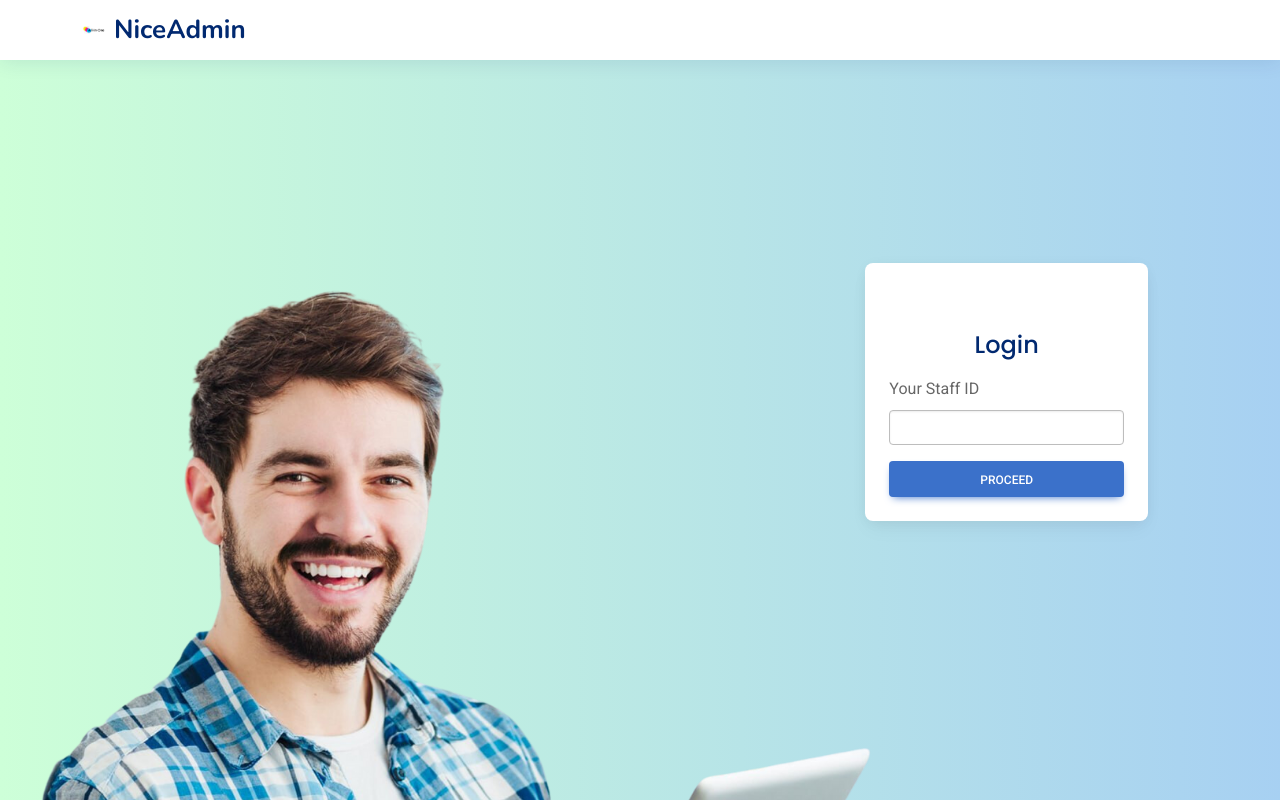
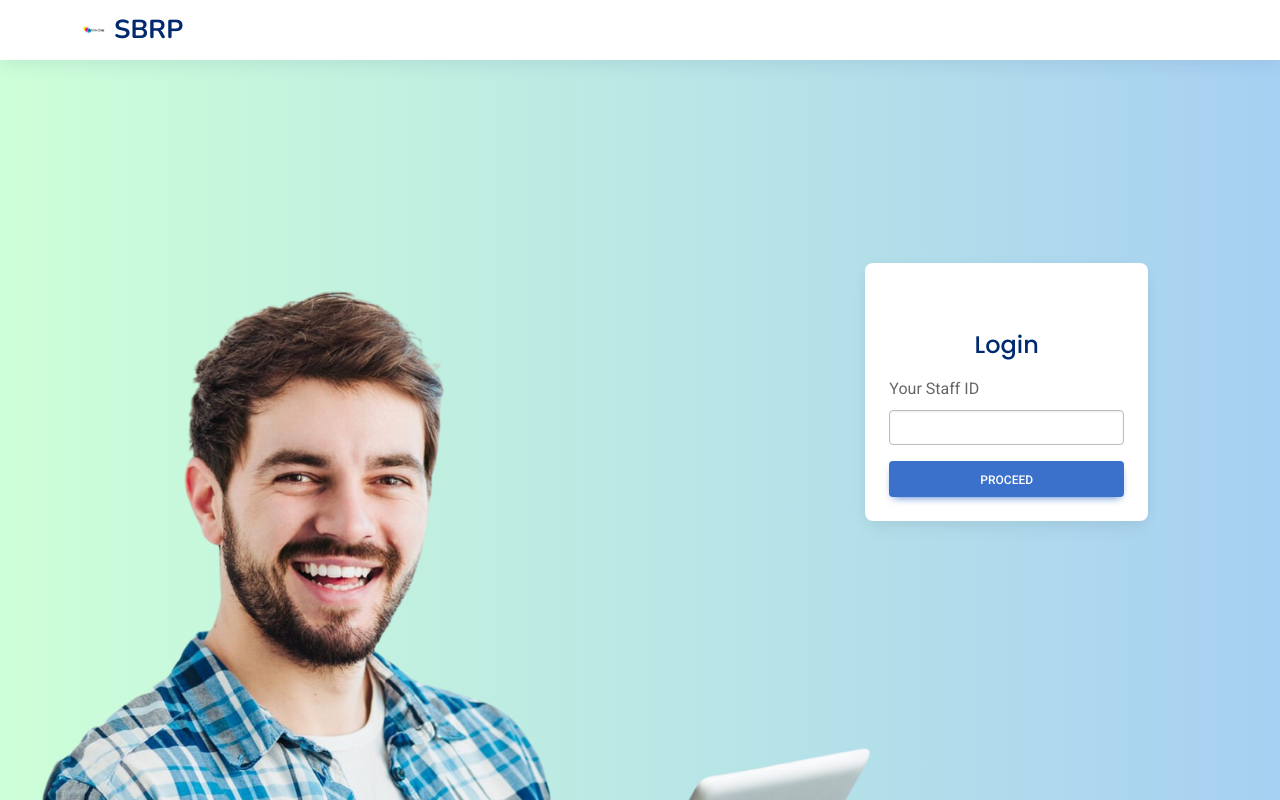
Before and after one commit to darylmatt/spm_g4t4, a Flask app: page /login in a window 1280 px wide. Run offline with Flask 3, Linux system fonts and the light colour scheme; parts of the project's set-up code (start-up, migrations or seed data) failed here and were passed over; some libraries are stand-ins or nearby versions.

Commit message:
login page title change

```diff
--- a/flask_webapp/templates/login.html
+++ b/flask_webapp/templates/login.html
@@ -63,7 +63,7 @@
     <div class="container d-flex align-items-center">
       <a href="index.html" class="logo d-flex align-items-center me-4">
         <img src="static/assets/img/logologo.png" alt="">
-        <span class="d-none d-lg-block">NiceAdmin</span>
+        <span class="d-none d-lg-block">SBRP</span>
       </a>
     </div>
 
```
